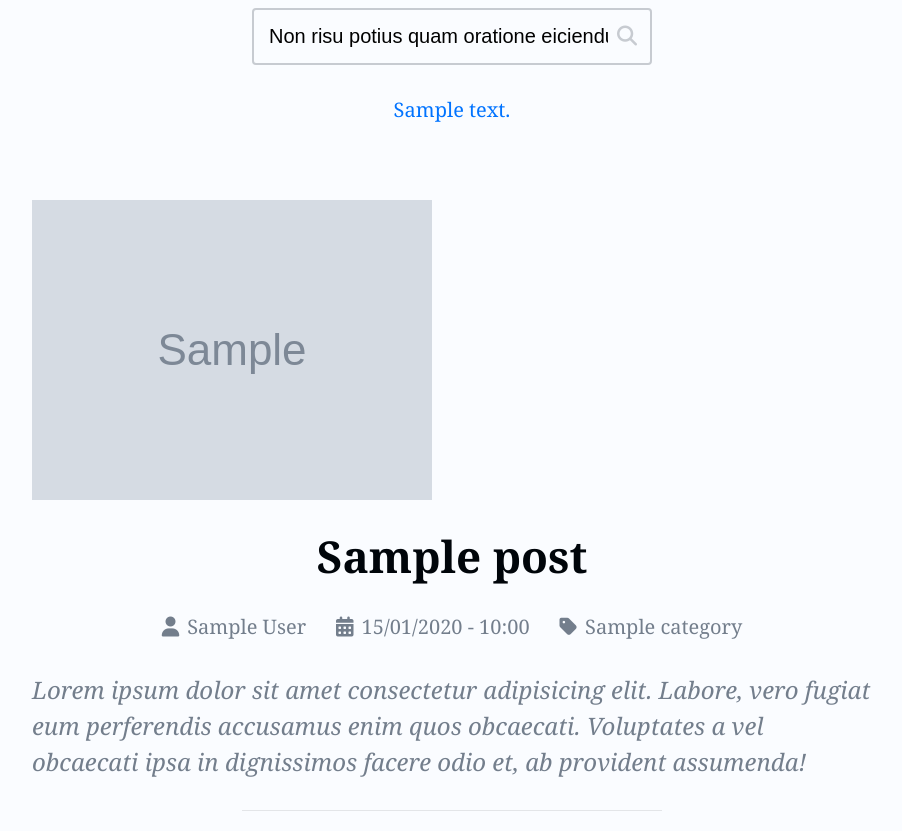
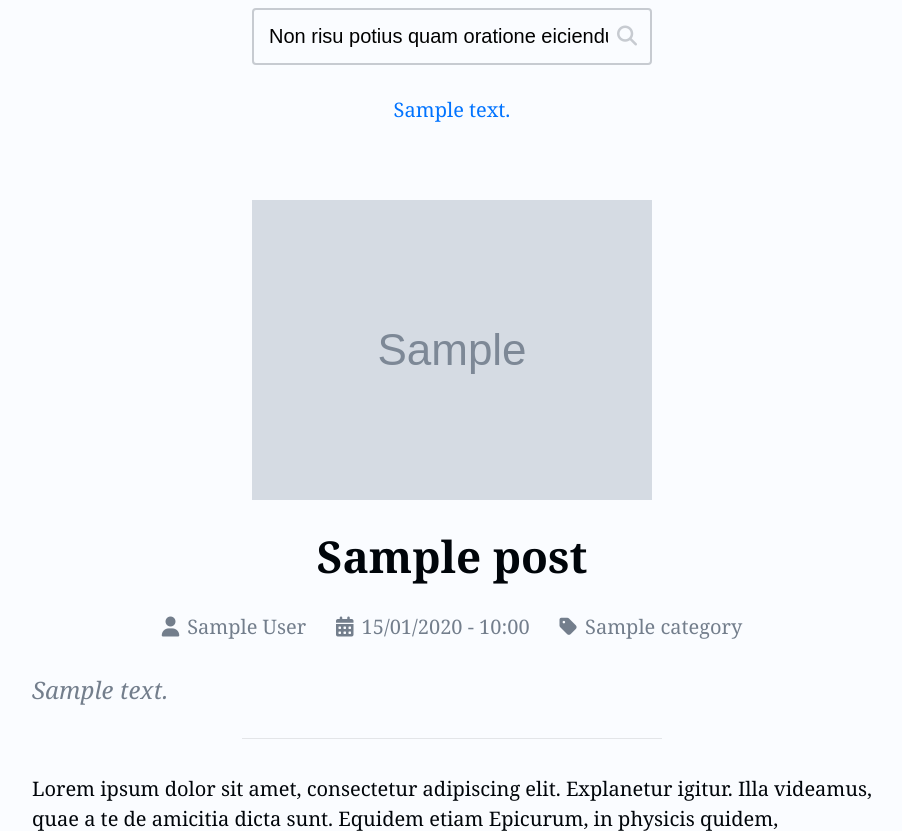
Before and after one commit to davidcpatricio/projeto-blog-django-23, a Django app: template djangoapp/blog/templates/blog/pages/post.html in a window 1280 px wide. Shown: the part 170-1001 px from the top of the page, without its empty margins (188-1090 px from the left). Run offline with Django 4.2, Linux system fonts and the light colour scheme; the template is opened without the code that fills it: values that come from a table or form of the project are taken from there, others are empty; tables that the repository leaves empty hold one stand-in row (values such as "Sample post"); grey boxes marked "Sample" are stand-in pictures; parts of the project's set-up code (start-up, migrations or seed data) failed here and were passed over.

Commit message:
Renderizar HTML dentro do template - safe

```diff
--- a/djangoapp/blog/static/blog/css/style.css
+++ b/djangoapp/blog/static/blog/css/style.css
@@ -95,6 +95,7 @@ a:hover {
     color: hsl(var(--clr-primary-dk));
     text-decoration: underline;
 }
+
 h1,
 h2,
 h3,
@@ -153,6 +154,10 @@ input[type='search']::-webkit-search-cancel-button,
 input[type='search']::-webkit-search-results-button,
 input[type='search']::-webkit-search-results-decoration {
     -webkit-appearance: none;
+}
+
+img {
+    margin: 0 auto;
 }
 
 /* Blog */
--- a/djangoapp/blog/templates/blog/pages/post.html
+++ b/djangoapp/blog/templates/blog/pages/post.html
@@ -62,9 +62,7 @@
       </div>
 
       <p class="single-post-excerpt pb-base">
-        Lorem ipsum dolor sit amet consectetur adipisicing elit. Labore, vero
-        fugiat eum perferendis accusamus enim quos obcaecati. Voluptates a vel
-        obcaecati ipsa in dignissimos facere odio et, ab provident assumenda!
+        {{ post.content | safe }}
       </p>
 
       <div class="separator"></div>
```
